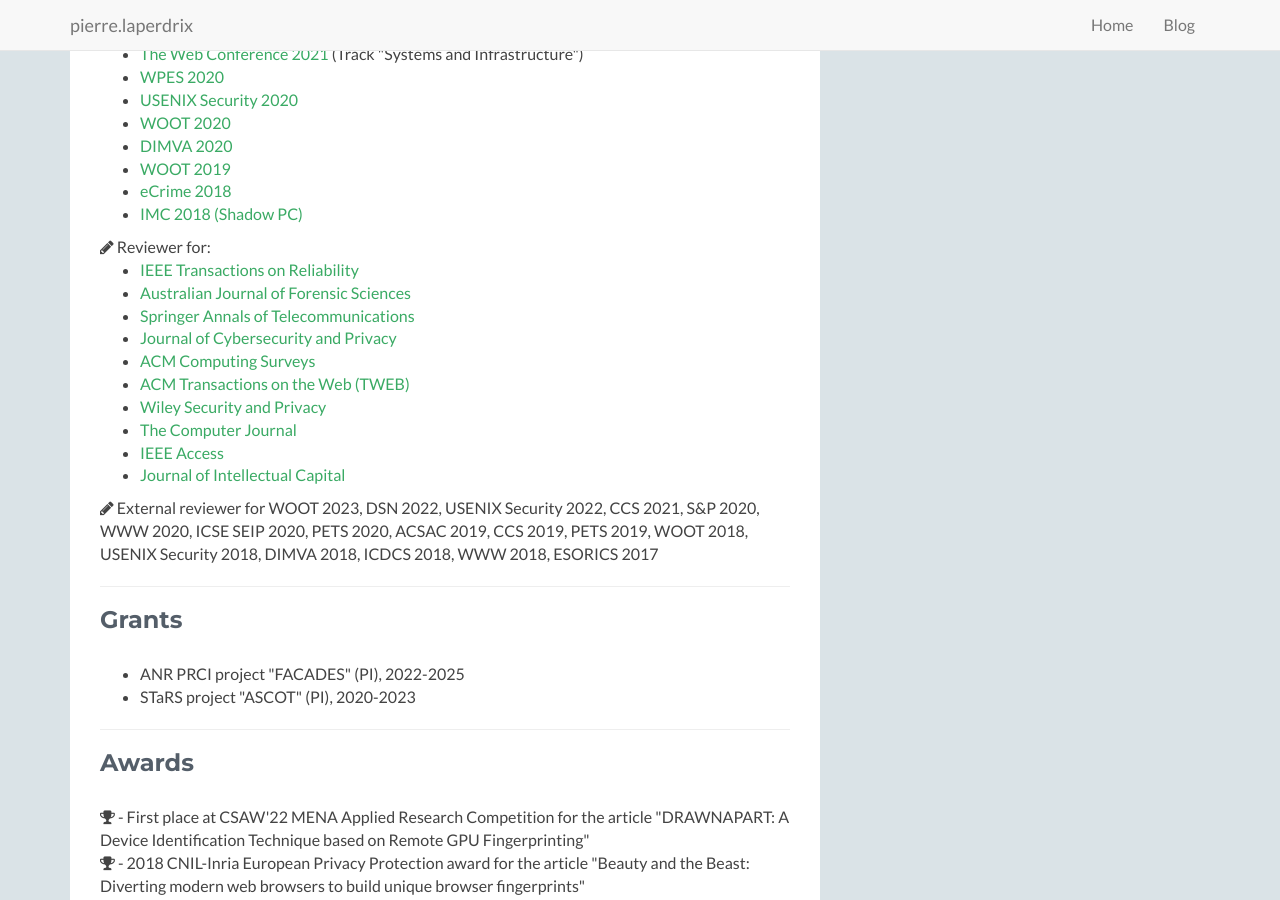
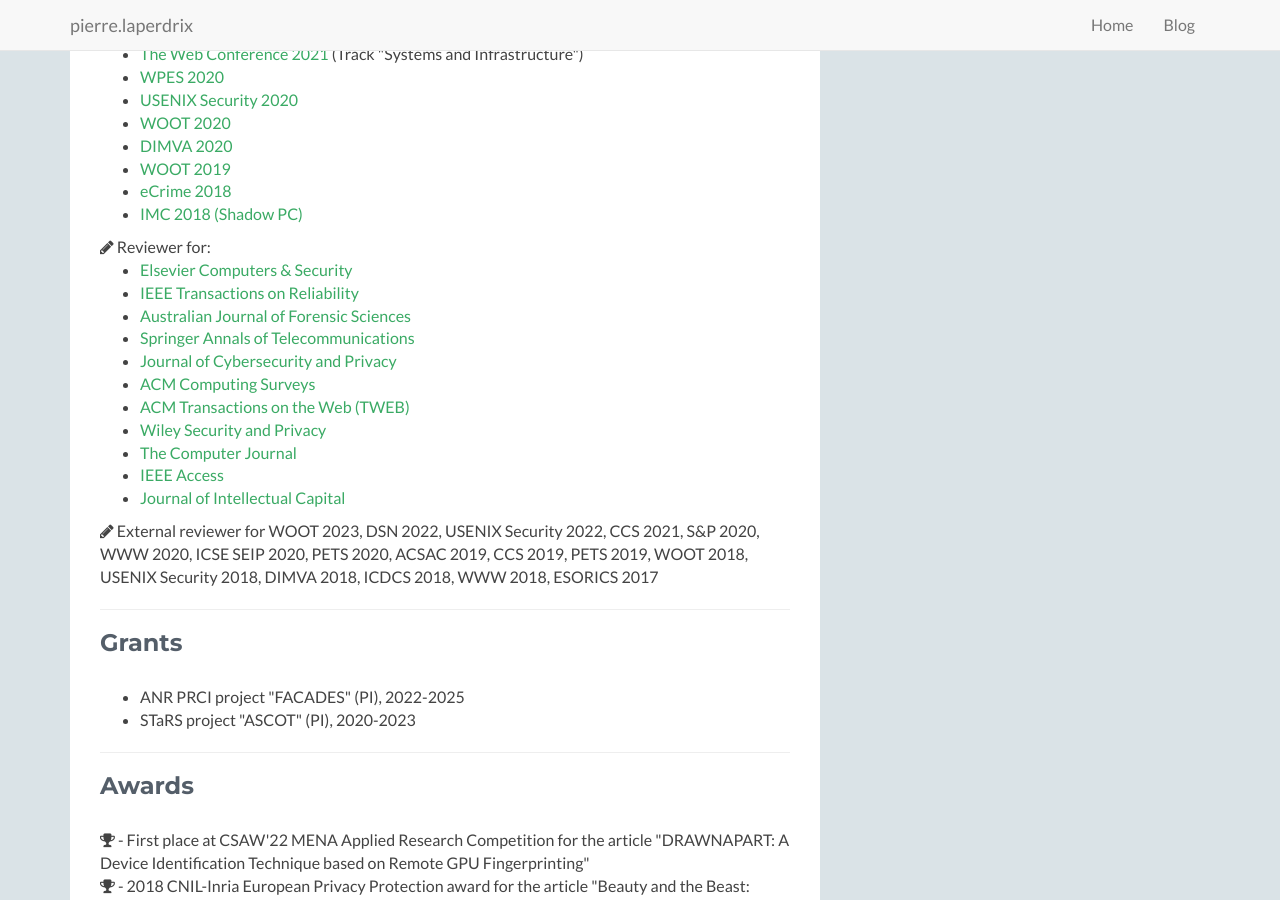
Before and after one commit to plaperdr/plaperdr.github.io, a Jekyll site: the page built from index.html, in a window 1280 px wide and 900 px high, scrolled down 5932 px. Built offline with Jekyll 4.4.1, drawn with Linux system fonts in a browser that asks for light colours.

Commit message:
Updating site

```diff
--- a/index.html
+++ b/index.html
@@ -403,6 +403,7 @@
 
                         <i class="fa fa-pencil"></i> Reviewer for:
                         <ul>
+                            <li><a href="https://www.sciencedirect.com/journal/computers-and-security" target="_blank">Elsevier Computers & Security</a></li>
                             <li><a href="https://ieeexplore.ieee.org/xpl/RecentIssue.jsp?punumber=24" target="_blank">IEEE Transactions on Reliability</a></li>
                             <li><a href="https://www.tandfonline.com/journals/tajf20" target="_blank">Australian Journal of Forensic Sciences</a></li>
                             <li><a href="https://www.springer.com/journal/12243" target="_blank">Springer Annals of Telecommunications</a></li>
```
